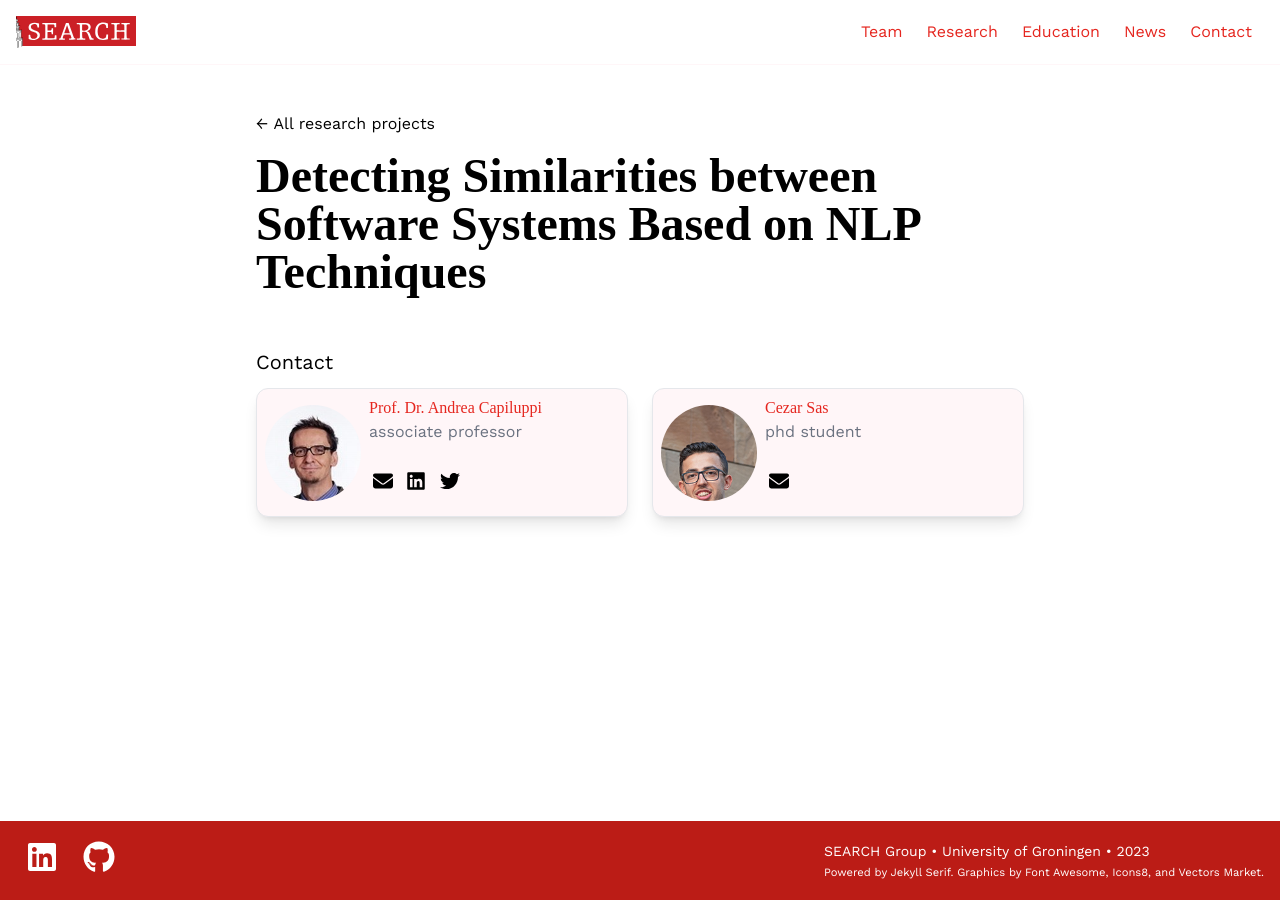
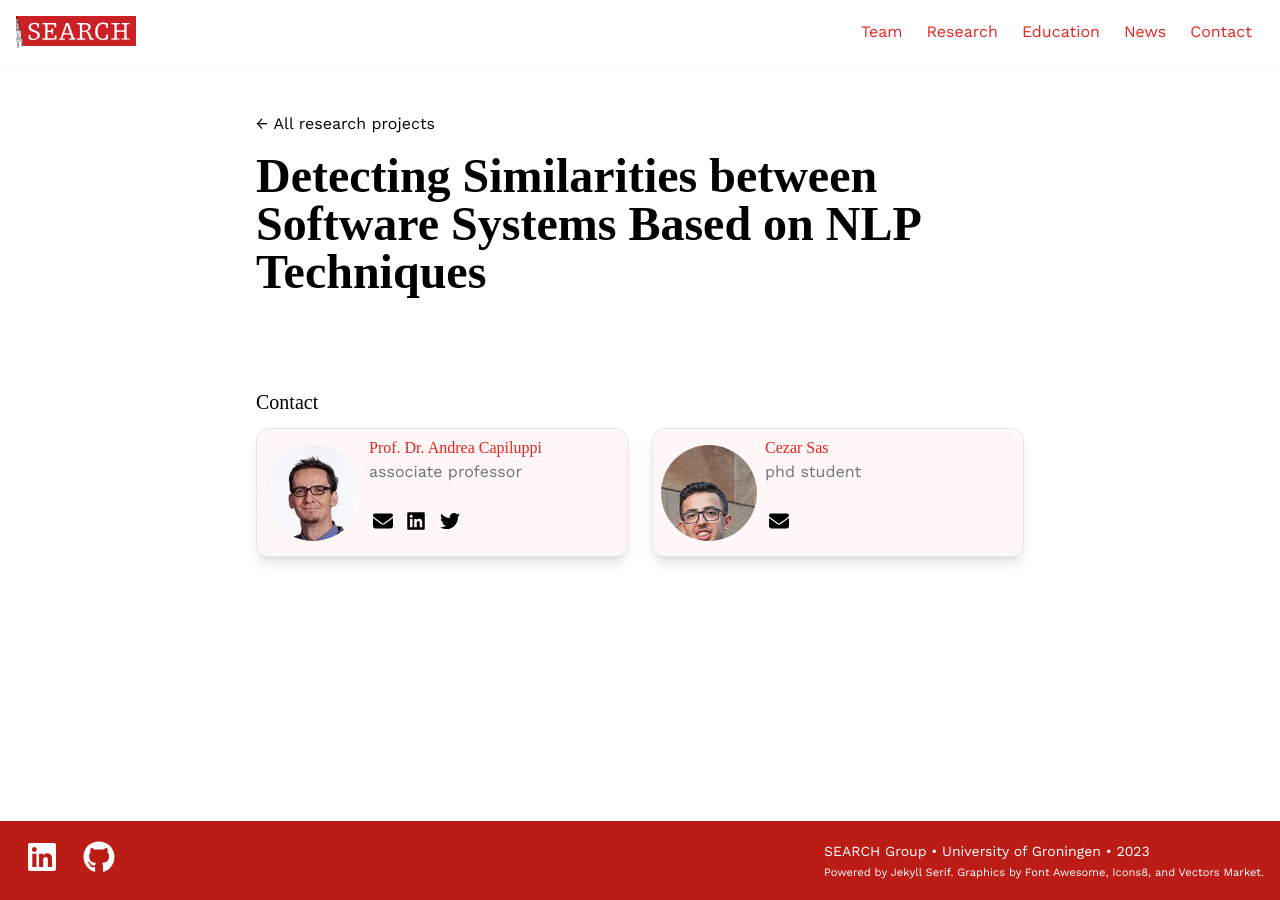
Before and after one commit to search-rug/search-rug.github.io, a Jekyll site: the page built from _projects/4-cezar-classification.md, in a window 1280 px wide. Built offline with Jekyll 4.4.1, drawn with Linux system fonts in a browser that asks for light colours; nearby versions of some CDN libraries; some web fonts are replaced.

Commit message:
add some space above contact section

```diff
--- a/_layouts/research-project.html
+++ b/_layouts/research-project.html
@@ -20,8 +20,8 @@ layout: "default"
       {{ content }}
     </div>
 
-    <div class="pb-3 pt-2">
-      <h3 class="text-black text-xl">Contact</h3>
+    <div class="pb-3 pt-2 mt-10">
+      <h2 class="text-black text-xl">Contact</h3>
     </div>
 
     <div class="grid md:grid-cols-2 gap-6">
```
